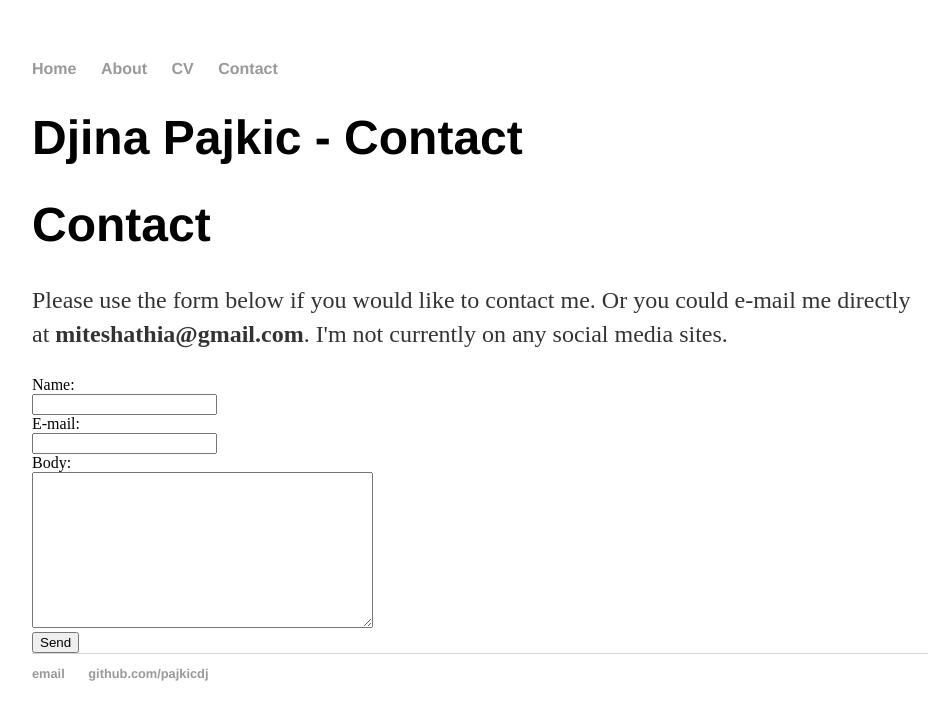
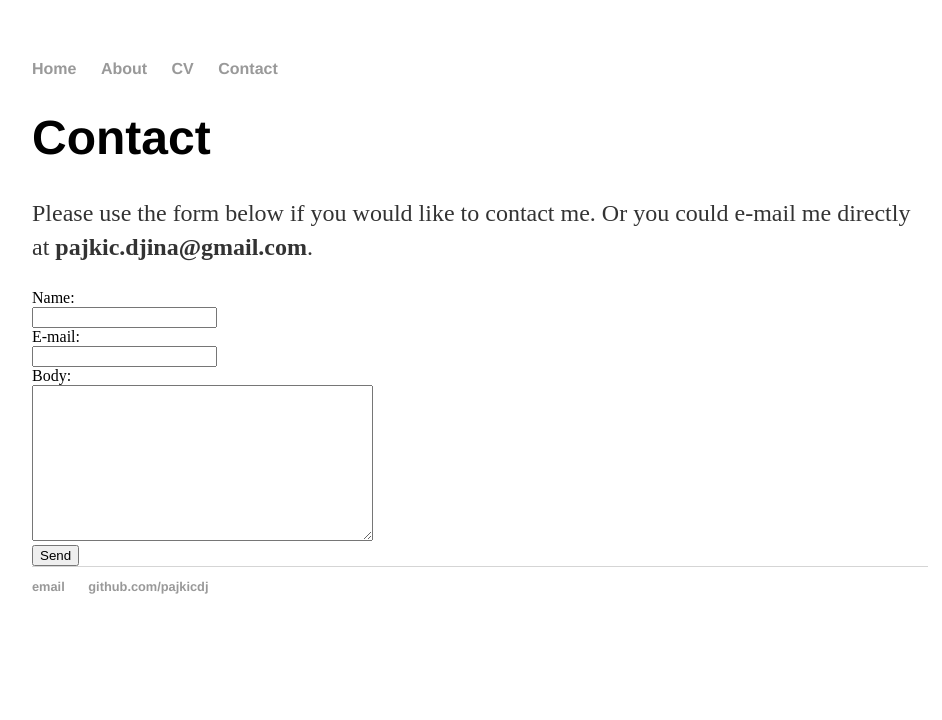
Before and after one commit to pajkicdj/pajkicdj.github.io, a Jekyll site: the page built from contact/index.html, in a window 1280 px wide. Shown: the top 720 px of the page, without its empty margins (160-1102 px from the left). Built offline with Jekyll 4.4.1, drawn with Linux system fonts in a browser that asks for light colours.

Commit message:
Update index.html

```diff
--- a/contact/index.html
+++ b/contact/index.html
@@ -1,6 +1,5 @@
 ---
 layout: default
-title: Djina Pajkic - Contact
 ---
 	<h1>{{ page.title }}</h1>
 
@@ -8,12 +7,12 @@ title: Djina Pajkic - Contact
       <div class="page">
   <h1 class="page-title">Contact</h1>
   <p class="message">
-  Please use the form below if you would like to contact me. Or you could e-mail me directly at <strong>&#109;&#105;&#116;&#101;&#115;&#104;&#097;&#116;&#104;&#105;&#097;&#064;&#103;&#109;&#097;&#105;&#108;&#046;&#099;&#111;&#109;</strong>. I'm not currently on any social media sites.
+  Please use the form below if you would like to contact me. Or you could e-mail me directly at <strong>pajkic.djina@gmail.com</strong>.
 </p>
 
 <form action="https://getsimpleform.com/messages?form_api_token=7607a9207f99fb0e2a19174486d14c48" method="post">
   <!-- the redirect_to is optional, the form will redirect to the referrer on submission -->
-  <input type="hidden" name="redirect_to" value="http://mathia4.github.io/" />
+  <input type="hidden" name="redirect_to" value="http://pajkicdj.github.io/" />
   <!-- all your input fields here.... -->
   Name:<br />
   <input type="text" name="name" /><br />
```
